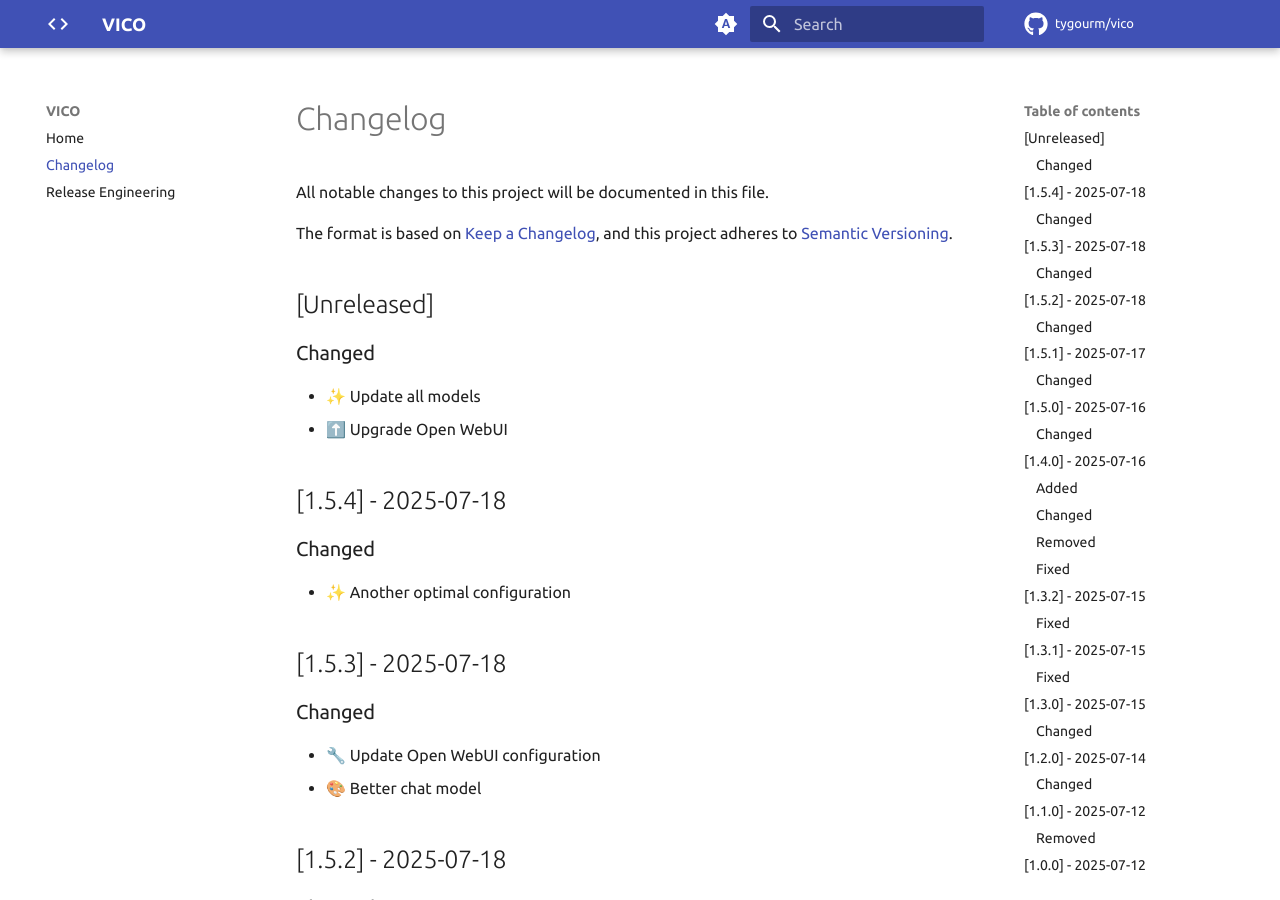
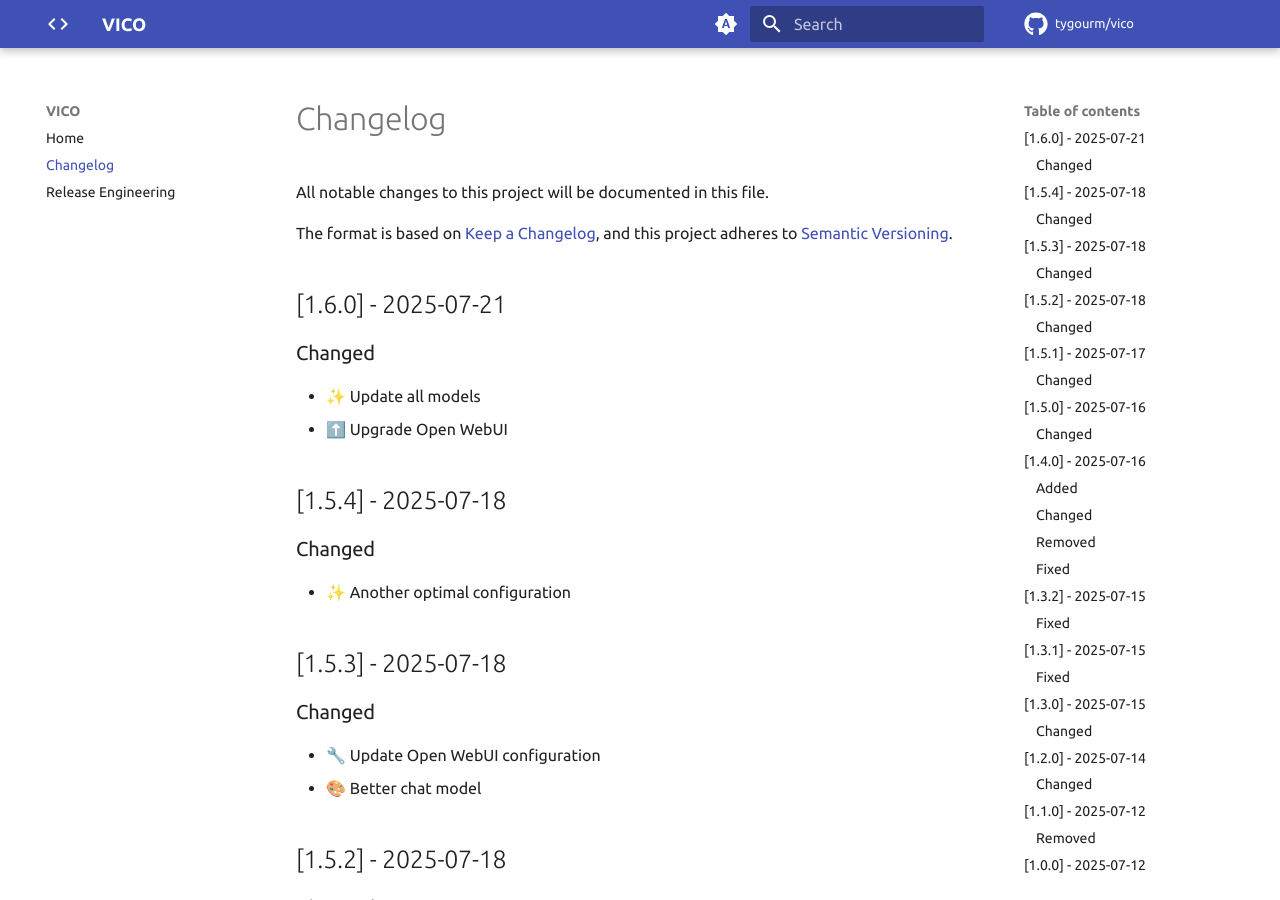
Before and after one commit to tygourm/vico, an MkDocs documentation site: the page built from docs/CHANGELOG.md, in a window 1280 px wide and 900 px high. Built offline with MkDocs 1.6.1 and Material for MkDocs 9.7.7, drawn with Linux system fonts in a browser that asks for light colours; plug-ins that fetch from the network failed and are left out; comment, search, counter and statistics services are not loaded.

```diff
--- a/docs/CHANGELOG.md
+++ b/docs/CHANGELOG.md
@@ -6,7 +6,7 @@ The format is based on [Keep a Changelog](https://keepachangelog.com/en/1.1.0/),
 and this project adheres to
 [Semantic Versioning](https://semver.org/spec/v2.0.0.html).
 
-## [Unreleased]
+## [1.6.0] - 2025-07-21
 
 ### Changed
 
```
Also changed, not shown: docs/index.md (+1 -1 lines).
